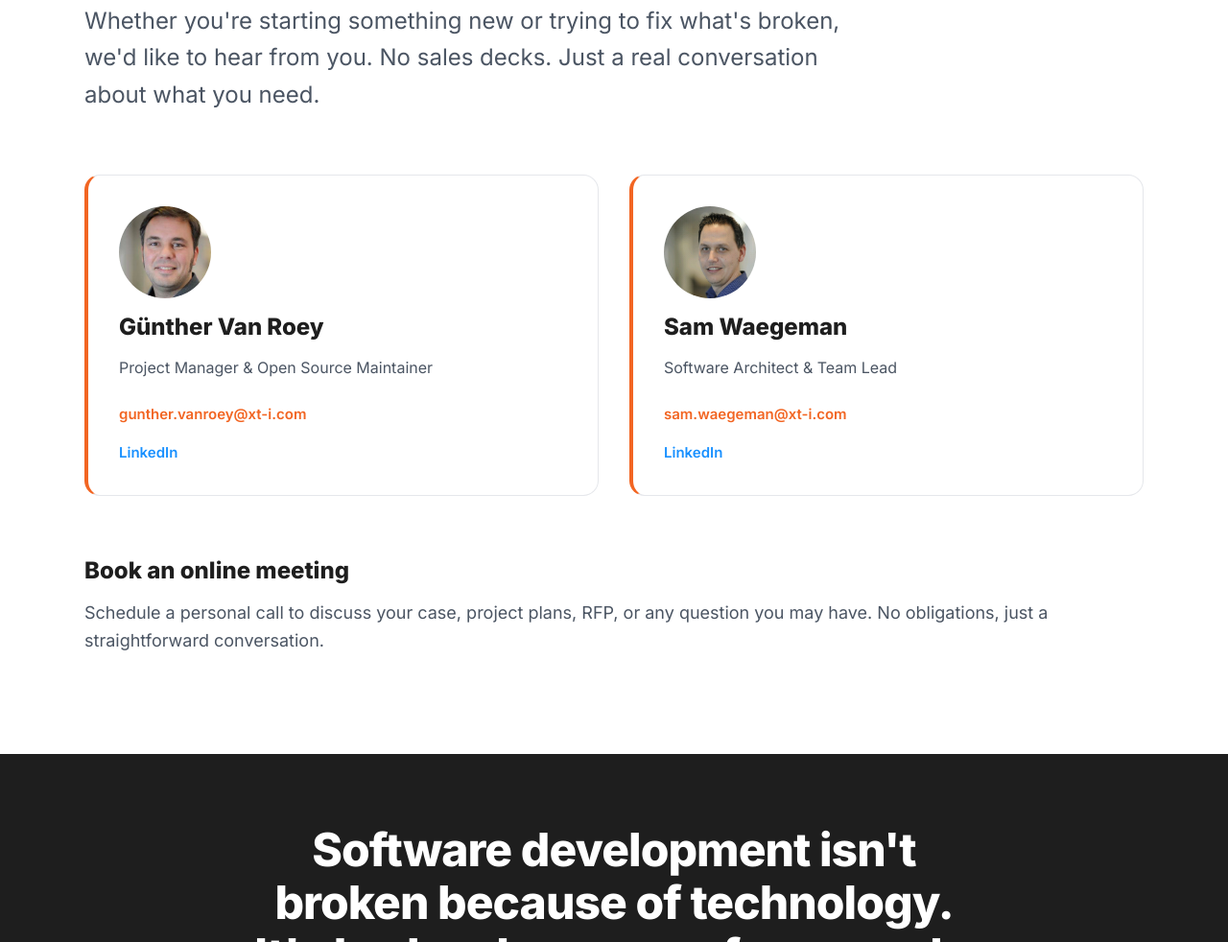
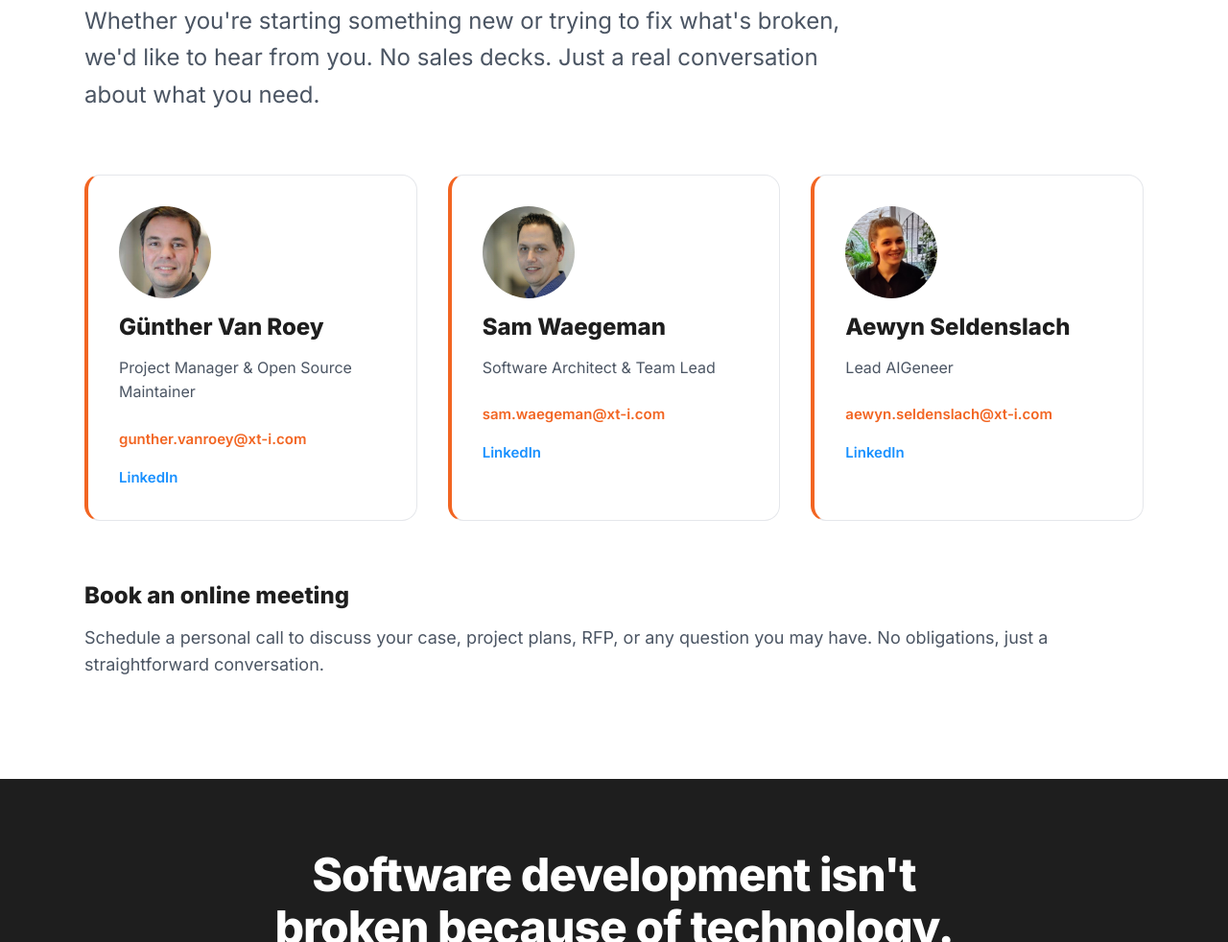
Before and after one commit to sliceworkz/website, a plain HTML site: page about.html in a window 1280 px wide. Shown: the part 1880-2862 px from the top of the page at 96% size. Drawn offline with Linux system fonts and the light colour scheme; a script that the page names is missing.

Commit message:
Add Aewyn Seldenslach to the team on the about page
Co-Authored-By: Claude Opus 4.6 <noreply@anthropic.com>

```diff
--- a/about.html
+++ b/about.html
@@ -104,7 +104,7 @@
       <span class="badge badge-orange">Get in Touch</span>
       <h2 class="mt-3">Let's talk about your project</h2>
       <p class="lead mt-2">Whether you're starting something new or trying to fix what's broken, we'd like to hear from you. No sales decks. Just a real conversation about what you need.</p>
-      <div class="grid grid-2 mt-8">
+      <div class="grid grid-3 mt-8">
         <div class="card" style="border-left: 4px solid var(--orange);">
           <img src="images/team/gunther.jpeg" alt="Günther Van Roey" style="width:96px;height:96px;border-radius:50%;object-fit:cover;margin-bottom:1rem;">
           <h3>G&uuml;nther Van Roey</h3>
@@ -125,6 +125,17 @@
           </p>
           <p class="mt-2" style="font-size: 0.9375rem;">
             <a href="https://www.linkedin.com/in/samwaegeman" target="_blank" rel="noopener" style="color: var(--blue); font-weight: 600;">LinkedIn</a>
+          </p>
+        </div>
+        <div class="card" style="border-left: 4px solid var(--orange);">
+          <img src="images/team/aewyn.jpeg" alt="Aewyn Seldenslach" style="width:96px;height:96px;border-radius:50%;object-fit:cover;margin-bottom:1rem;">
+          <h3>Aewyn Seldenslach</h3>
+          <p class="mt-2">Lead AIGeneer</p>
+          <p class="mt-3" style="font-size: 0.9375rem;">
+            <a href="mailto:aewyn.seldenslach@xt-i.com" style="color: var(--orange); font-weight: 600;">aewyn.seldenslach@xt-i.com</a>
+          </p>
+          <p class="mt-2" style="font-size: 0.9375rem;">
+            <a href="https://www.linkedin.com/in/aewynseldenslach/" target="_blank" rel="noopener" style="color: var(--blue); font-weight: 600;">LinkedIn</a>
           </p>
         </div>
       </div>
```
Also changed, not shown: images/team/aewyn.jpeg (added).
